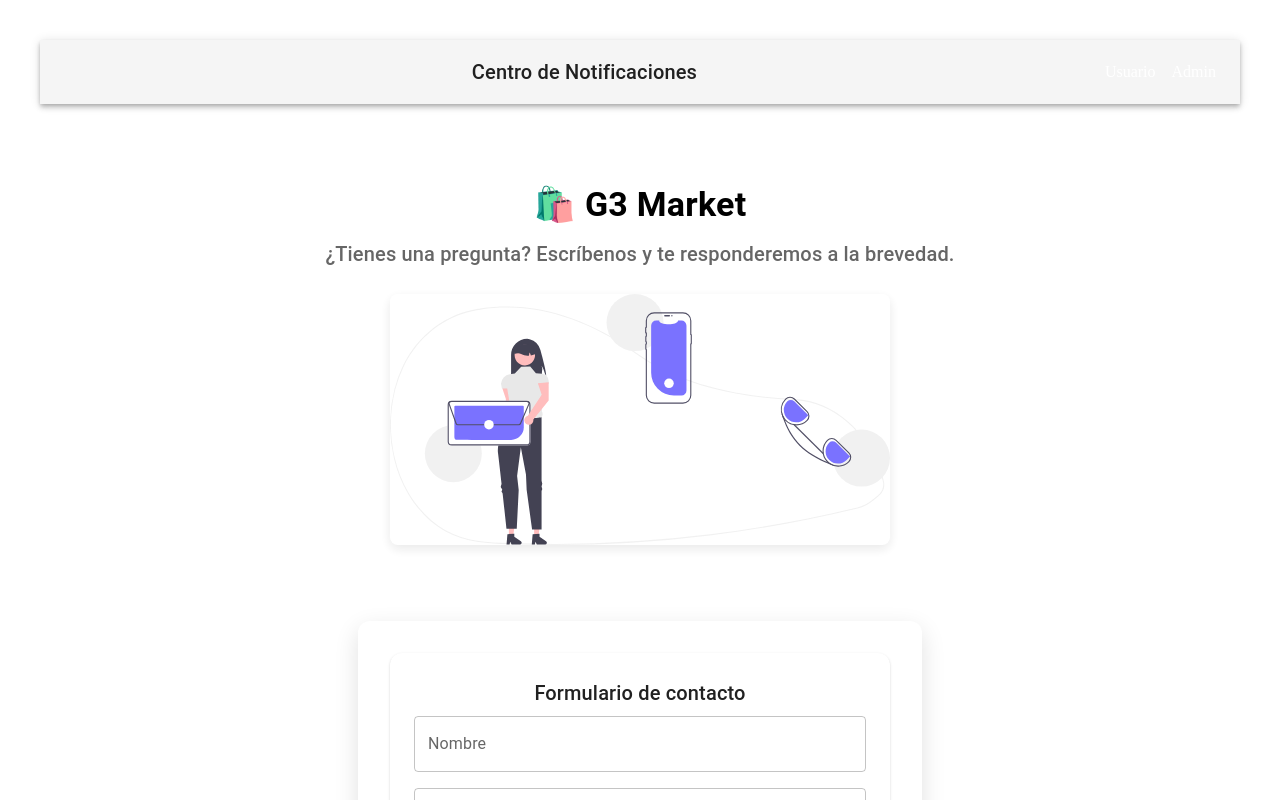
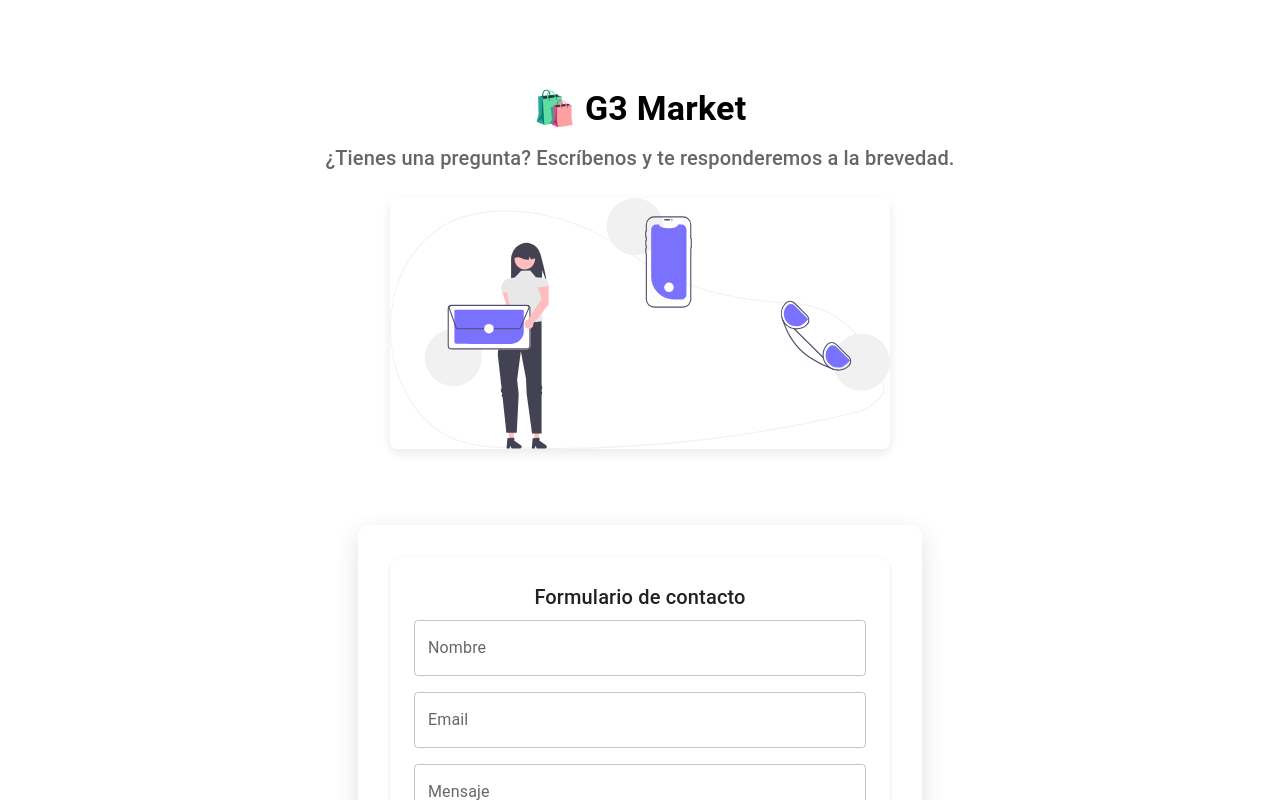
Before and after one commit to fmdaniela/CentroDe_Notificaciones, a React (Vite) app in the folder front/: page / in a window 1280 px wide. Shown: the top 800 px of the page. Built offline with nearby package versions, Linux system fonts and the light colour scheme; no server answers.

Commit message:
elimina barra de navegación

```diff
--- a/front/src/App.jsx
+++ b/front/src/App.jsx
@@ -12,33 +12,6 @@ export default function App() {
   return (
     <BrowserRouter>
       <SocketProvider>
-        {/* Barra de navegación por ahora */}
-        <AppBar position="static" color="default" sx={{ mb: 4 }}>
-          <Toolbar>
-            <Typography variant="h6" component="div" sx={{ flexGrow: 1 }}>
-              Centro de Notificaciones
-            </Typography>
-            <div>
-              <Link
-                to="/"
-                style={{
-                  marginRight: 16,
-                  color: "white",
-                  textDecoration: "none",
-                }}
-              >
-                Usuario
-              </Link>
-              <Link
-                to="/admin"
-                style={{ color: "white", textDecoration: "none" }}
-              >
-                Admin
-              </Link>
-            </div>
-          </Toolbar>
-        </AppBar>
-
         <Routes>
           <Route path="/" element={<UserPage />} />
           <Route path="/admin" element={<AdminPage />} />
```
